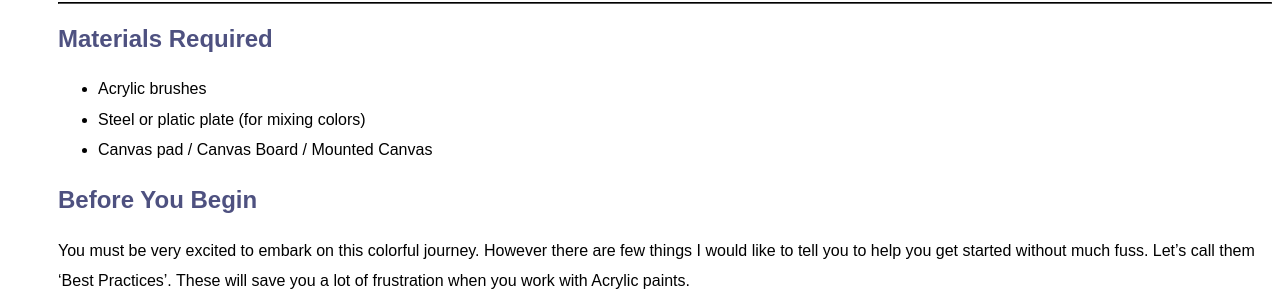
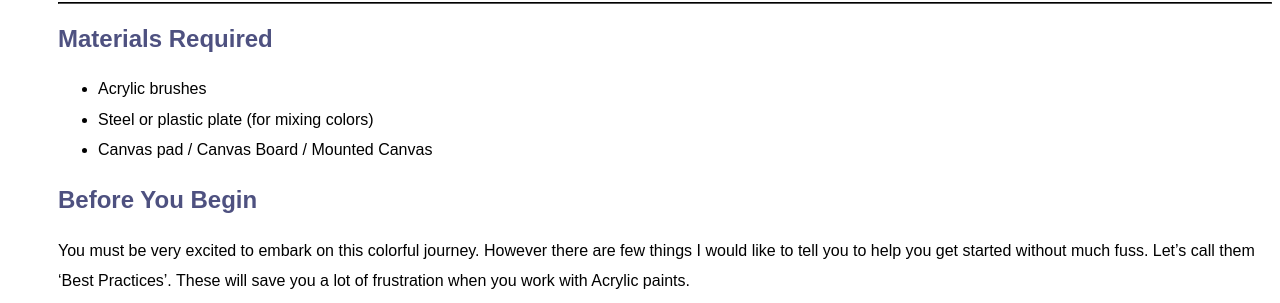
Before and after one commit to mridula-techwriter/twt-exam, a Jekyll site: the page built from Topics/Acrylic_Painting.md, in a window 1280 px wide. Shown: the part 170-473 px from the top of the page. Built offline with Jekyll 4.4.1, drawn with Linux system fonts in a browser that asks for light colours.

Commit message:
Update Acrylic_Painting.md

```diff
--- a/Topics/Acrylic_Painting.md
+++ b/Topics/Acrylic_Painting.md
@@ -9,7 +9,7 @@ medium: Acrylic
 ***
 ## Materials Required
 * {{page.medium}} brushes
-* Steel or platic plate (for mixing colors)
+* Steel or plastic plate (for mixing colors)
 * Canvas pad / Canvas Board / Mounted Canvas
 
 ## Before You Begin
```
